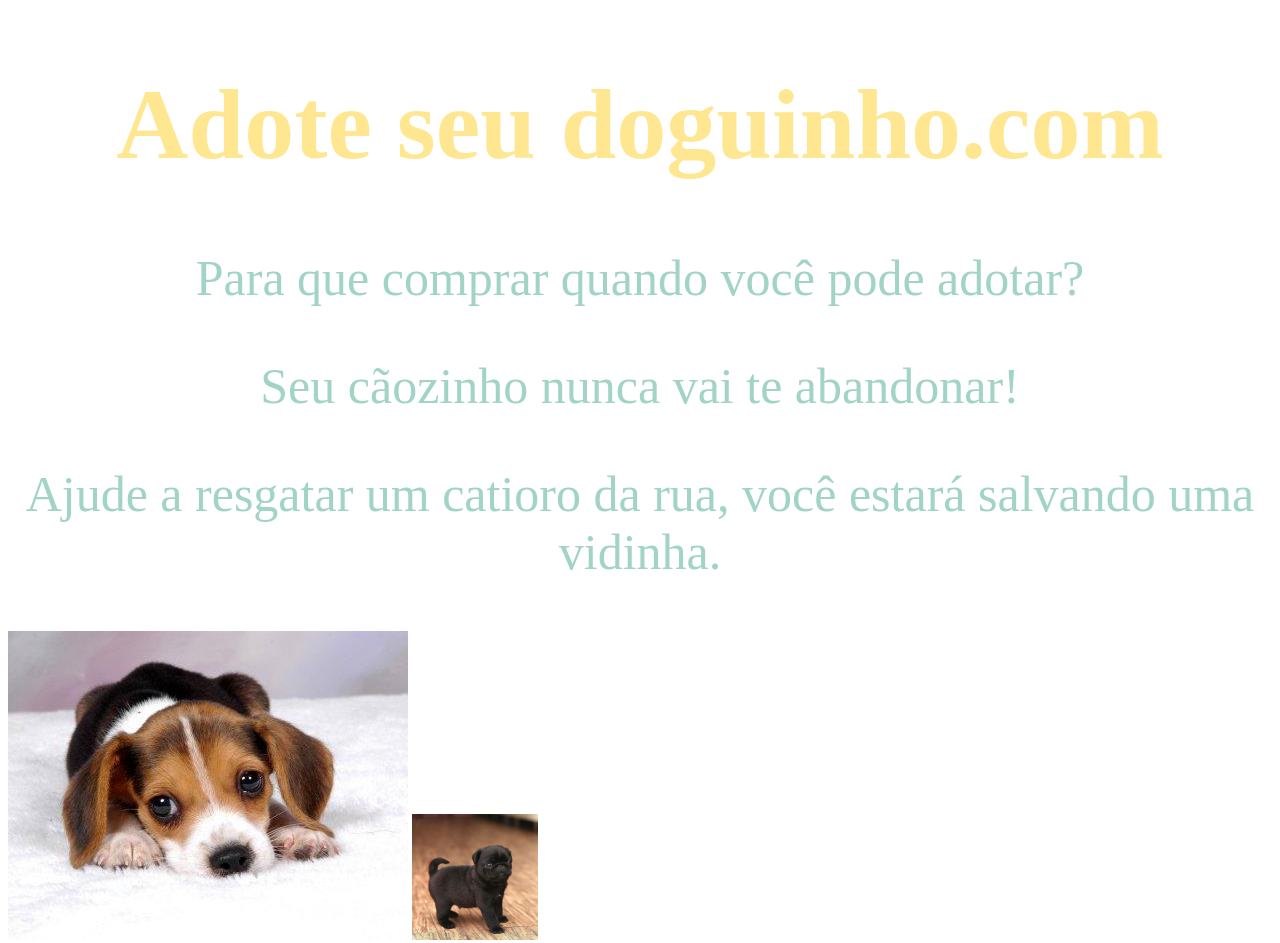
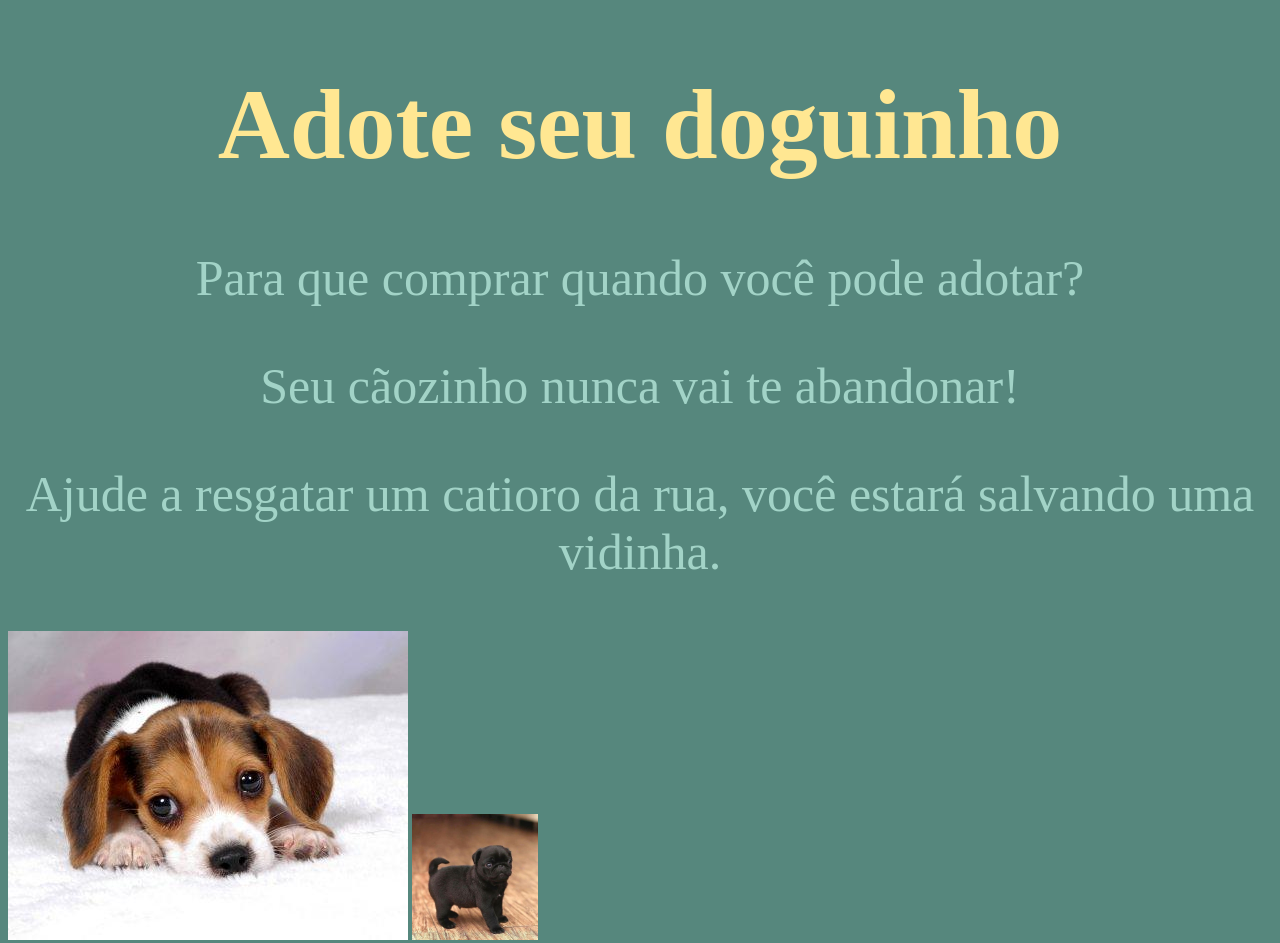
Before and after one commit to anajuliapiovezano/adoteseudoguinho02, a plain HTML site: page index.html in a window 1280 px wide. Drawn offline with Linux system fonts and the light colour scheme.

Commit message:
Add files via upload

```diff
--- a/index.html
+++ b/index.html
@@ -6,7 +6,7 @@
     <link rel="stylesheet" href="style.css">
   </head>
   <body>
-    <h1>Adote seu doguinho.com</h1>
+    <h1>Adote seu doguinho</h1>
 <p>    Para que comprar quando você pode adotar?
 
   <p> Seu cãozinho nunca vai te abandonar!</p>
--- a/style.css
+++ b/style.css
@@ -8,3 +8,6 @@ p{text-align: center;font-size: 50px;color: #a2d3c7}
 #cachorrinho02{
   width: 10%
 }
+body {
+  background-color: #56877d
+}
```
